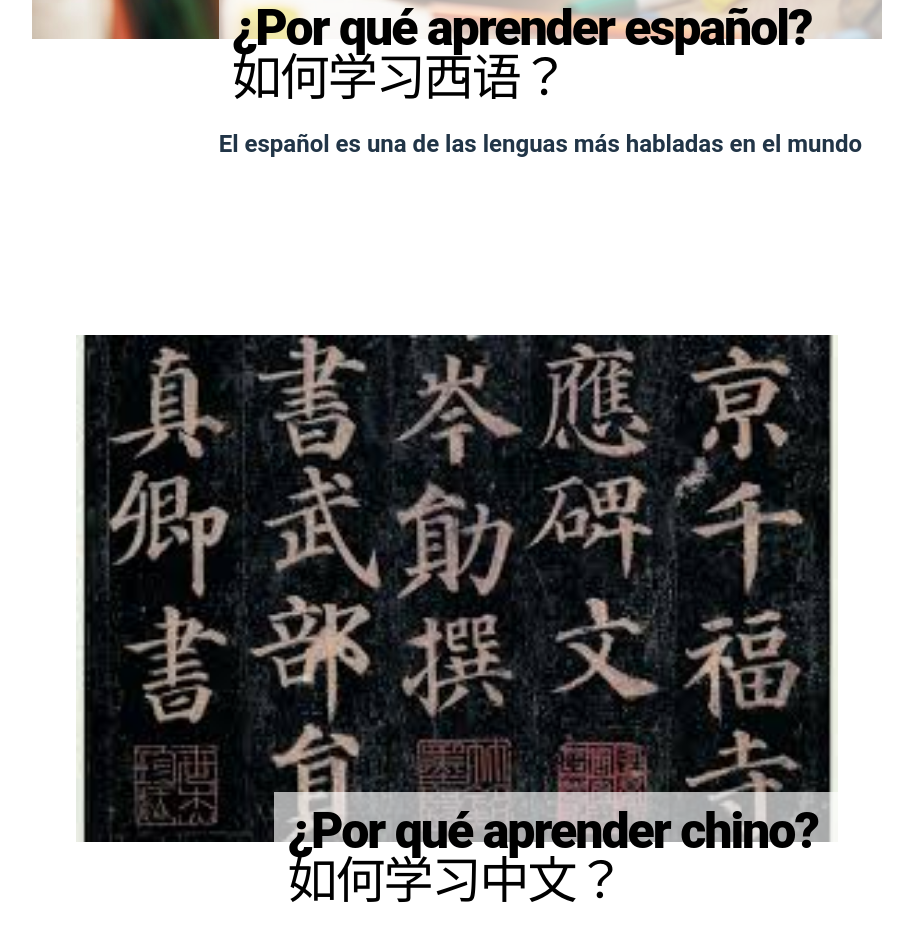
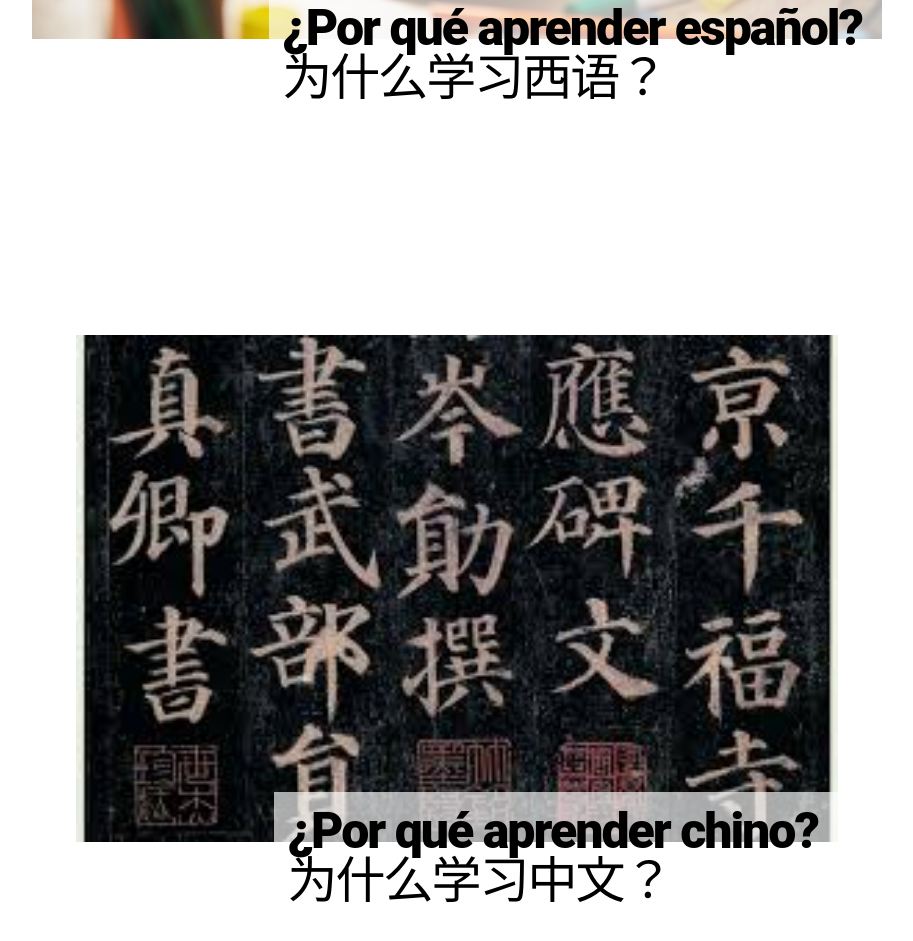
Before and after one commit to leahlin01/leiona, a React (Vite) app: page /course1 in a window 1280 px wide. Shown: the part 5200-6141 px from the top of the page, without its empty margins (183-1096 px from the left). Built offline with nearby package versions, Linux system fonts and the light colour scheme.

Commit message:
Update Home.tsx

```diff
--- a/src/pages/Home.tsx
+++ b/src/pages/Home.tsx
@@ -274,11 +274,11 @@ const Home: React.FC = () => {
             <>
               ¿Por qué aprender español?
               <br />
-              如何学习西语？
+              为什么学习西语？
             </>
           }
           caption={
-            <>El español es una de las lenguas más habladas en el mundo</>
+            <></>
           }
           onClick={() => navigate("/article2")}
         />
@@ -290,7 +290,7 @@ const Home: React.FC = () => {
             <div>
               <span>¿Por qué aprender chino?</span>
               <br />
-              <span>如何学习中文？</span>
+              <span>为什么学习中文？</span>
               <br />
             </div>
           }
```
